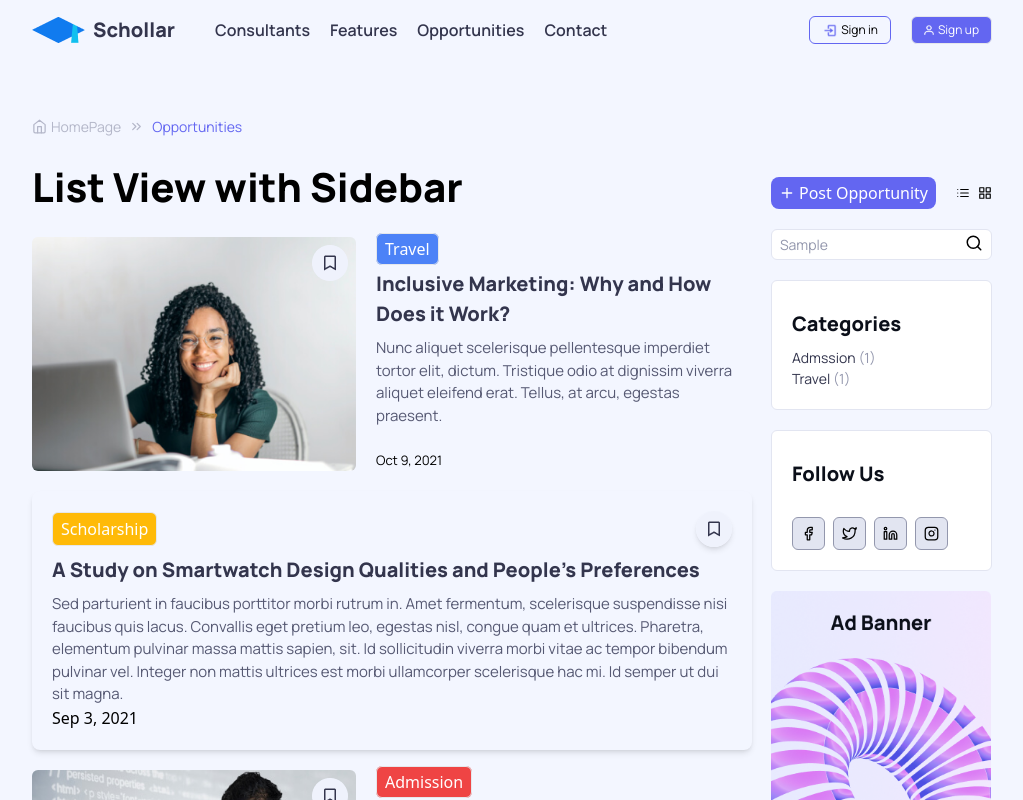
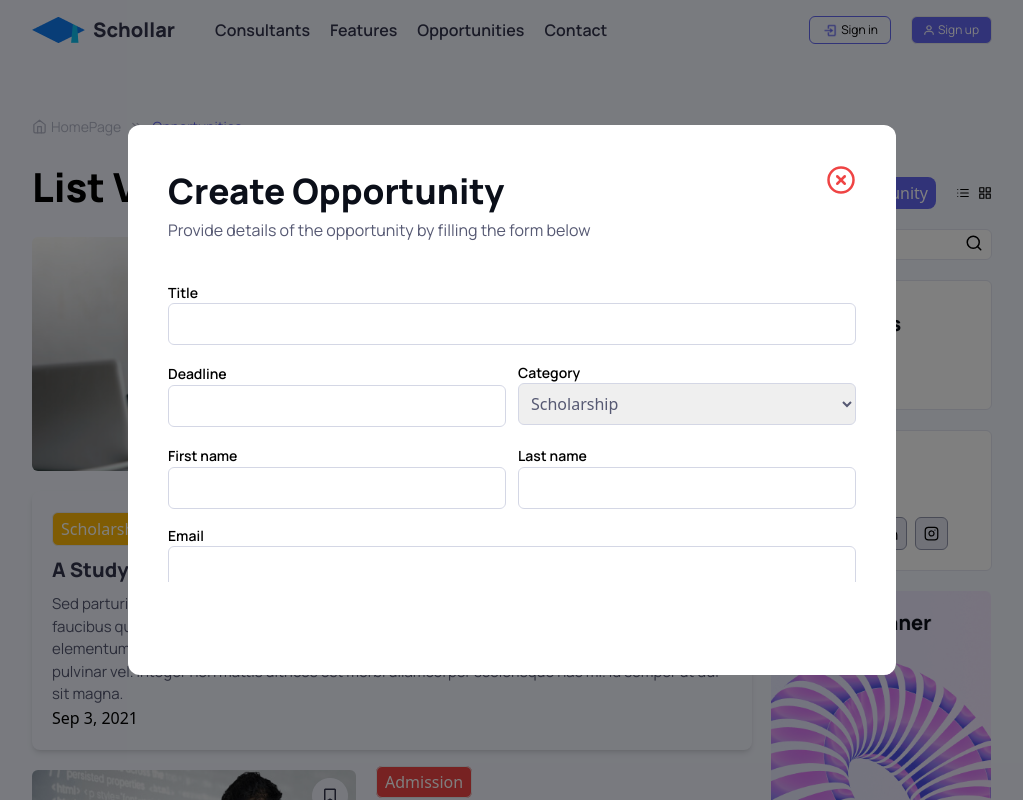
Before and after one commit to Zeddic-SMO/schollar-frontend, a React (Vite) app: page /opportuities in a window 1280 px wide. Both pictures are taken after typing "Sample" into the empty fields and a click on the button "Post Opportunity". Shown: the top 800 px of the page, without its empty margins (128-1151 px from the left). Built offline with nearby package versions, Linux system fonts and the light colour scheme; the HTML template or start-up script is replaced by a standard one.

Commit message:
Create Opportunities Screen

```diff
--- /dev/null
+++ b/src/components/Elements/Modal.jsx
@@ -0,0 +1,11 @@
+const Modal = (props) => {
+  return (
+    <>
+      <div className="fixed inset-0 z-50 bg-[black] bg-opacity-50 flex justify-center items-center">
+        {props.children}
+      </div>
+    </>
+  );
+};
+
+export default Modal;
--- /dev/null
+++ b/src/components/Opportunities/CreateOpportunities.jsx
@@ -0,0 +1,255 @@
+import { XCircle } from "react-feather";
+
+const CreateOpportunities = ({ SetOpen }) => {
+  return (
+    <div className="bg-white p-10 rounded-xl w-[60%] h-[550px] relative">
+      <XCircle
+        size={30}
+        className="absolute right-10 text-red-500 cursor-pointer"
+        onClick={() => SetOpen(false)}
+      />
+      <div className="mb-10">
+        <h1 className="text-[35px] font-ManropeExtraBold text-BrandGray900">
+          Create Opportunity
+        </h1>
+        <h3 className="text-[16px] font-ManropeRegular text-BrandGray700">
+          Provide details of the opportunity by filling the form below
+        </h3>
+      </div>
+
+      {/* form */}
+      <div className="max-h-[300px] overflow-y-auto">
+        {/* Title */}
+        <div className="pb-4">
+          <label
+            htmlFor="Title"
+            className="block font-ManropeSemiBold text-[14px]"
+          >
+            Title
+          </label>
+          <input
+            type="text"
+            id="Title"
+            className="outline-none border-[1px] rounded-md border-BrandGray400 text-BrandGray700 p-2 w-full"
+          />
+        </div>
+
+        {/* Deadline and category */}
+        <div className="flex items-center gap-3 pb-4">
+          <div className="w-1/2">
+            <label
+              htmlFor="Deadline"
+              className="font-ManropeSemiBold text-[14px]"
+            >
+              Deadline
+            </label>
+            <input
+              type="text"
+              id="Deadline"
+              className="outline-none border-[1px] rounded-md border-BrandGray400 text-BrandGray700 p-2 w-full"
+            />
+          </div>
+
+          <div className="w-1/2">
+            <label
+              htmlFor="Category"
+              className="font-ManropeSemiBold text-[14px] block"
+            >
+              Category
+            </label>
+            <select
+              name=""
+              id="category"
+              className="outline-none border-[1px] rounded-md border-BrandGray400 text-BrandGray700 p-2 w-full"
+            >
+              <option value="">Scholarship</option>
+            </select>
+          </div>
+        </div>
+
+        {/* First and Last Name */}
+        <div className="flex  items-center gap-3 pb-4">
+          <div className="w-1/2">
+            <label
+              htmlFor="firstname"
+              className="font-ManropeSemiBold text-[14px]"
+            >
+              First name
+            </label>
+            <input
+              type="text"
+              id="firstname"
+              className="outline-none border-[1px] rounded-md border-BrandGray400 text-BrandGray700 p-2 w-full"
+            />
+          </div>
+
+          <div className="w-1/2">
+            <label
+              htmlFor="lastname"
+              className="font-ManropeSemiBold text-[14px]"
+            >
+              Last name
+            </label>
+            <input
+              type="text"
+              id="lastname"
+              className="outline-none border-[1px] rounded-md border-BrandGray400 text-BrandGray700 p-2 w-full"
+            />
+          </div>
+        </div>
+
+        {/* Email */}
+        <div className="pb-4">
+          <label
+            htmlFor="email"
+            className="block font-ManropeSemiBold text-[14px]"
+          >
+            Email
+          </label>
+          <input
+            type="text"
+            id="email"
+            className="outline-none border-[1px] rounded-md border-BrandGray400 text-BrandGray700 p-2 w-full"
+          />
+        </div>
+
+        {/*  Opportunity Description */}
+        <div className="pb-4">
+          <label
+            htmlFor="Description"
+            className="block font-ManropeSemiBold text-[15px]"
+          >
+            Opportunity Description
+          </label>
+          <textarea
+            name="Description"
+            id="Description"
+            cols="30"
+            rows="5"
+            className="w-full rounded-md outline-none p-2 border-[1px] border-BrandGray400 text-BrandGray700"
+          ></textarea>
+        </div>
+
+        {/* How to Apply */}
+        <div className="pb-4">
+          <label
+            htmlFor="apply"
+            className="block font-ManropeSemiBold text-[14px]"
+          >
+            How to Apply
+          </label>
+          <input
+            type="text"
+            id="apply"
+            placeholder="Paste application link or email"
+            className="outline-none border-[1px] rounded-md border-BrandGray400 text-BrandGray700 p-2 w-full"
+          />
+        </div>
+
+        {/* Deadline and category */}
+        <div className="flex items-center gap-3 pb-4">
+          <div className="w-1/2">
+            <label
+              htmlFor="Eligibility_Region"
+              className="font-ManropeSemiBold text-[14px] block"
+            >
+              Eligibility Region
+            </label>
+            <select
+              name=""
+              id="Eligibility_Region"
+              className="outline-none border-[1px] rounded-md border-BrandGray400 text-BrandGray700 p-2 w-full"
+            >
+              <option value="">America</option>
+              <option value="">Asia</option>
+            </select>
+          </div>
+
+          <div className="w-1/2">
+            <label
+              htmlFor="Benefits"
+              className="font-ManropeSemiBold text-[14px]"
+            >
+              Benefits
+            </label>
+            <input
+              type="text"
+              id="Benefits"
+              placeholder="Salary, Price, Advantages, Scholarship value etc."
+              className="outline-none border-[1px] rounded-md border-BrandGray400 text-BrandGray700 p-2 w-full"
+            />
+          </div>
+        </div>
+
+        {/* Who is eligible to apply (Selection criteria) */}
+        <div className="pb-4">
+          <label
+            htmlFor="Eligibilty"
+            className="block font-ManropeSemiBold text-[14px]"
+          >
+            Eligibilty
+          </label>
+          <input
+            type="text"
+            id="Eligibilty"
+            placeholder="Who is eligible to apply (Selection criteria)"
+            className="outline-none border-[1px] rounded-md border-BrandGray400 text-BrandGray700 p-2 w-full"
+          />
+        </div>
+
+        {/* Fully, Partly or Non-funded or N/A */}
+        <div className="pb-5">
+          <label
+            htmlFor="Funded"
+            className="block font-ManropeSemiBold text-[14px]"
+          >
+            Funded?
+          </label>
+          <input
+            type="text"
+            id="Funded"
+            placeholder="Fully, Partly or Non-funded or N/A"
+            className="outline-none border-[1px] rounded-md border-BrandGray400 text-BrandGray700 p-2 w-full"
+          />
+        </div>
+
+        {/* Upload Featured Image (JPEG/PNG/JPG) */}
+        <div className="mb-5">
+          <p className="font-ManropeSemiBold text-[14px]">
+            Upload Featured Image (JPEG/PNG/JPG)
+          </p>
+          <label
+            htmlFor="fileInput"
+            className="border-[1px] rounded-md border-BrandGray400 text-BrandGray700 p-2 flex items-center justify-between"
+          >
+            <span className="font-ManropeRegular">
+              Choose file to upload (Max 1MB)
+            </span>
+            <span className="bg-BrandGray200 px-5 py-1 rounded-md font-ManropeSemiBold text-BrandGray800">
+              Browse file
+            </span>
+          </label>
+          <input type="file" id="fileInput" className="hidden" />
+        </div>
+
+        {/* accept promotion ads subscription */}
+        <div className="mb-5 flex items-center gap-3">
+          <input type="checkbox" id="ads" />
+          <label
+            htmlFor="ads"
+            className="font-ManropeSemiBold text-[14px] text-BrandGray700"
+          >
+            I would like to promote this Ad (Schollar will email pricing to you)
+          </label>
+        </div>
+
+        {/* Submit button */}
+        <button className="w-full bg-BrandPrimary py-2 text-center text-white rounded-md mpb-4">
+          Submit
+        </button>
+      </div>
+    </div>
+  );
+};
+
+export default CreateOpportunities;
--- a/src/components/Opportunities/Opportunities.jsx
+++ b/src/components/Opportunities/Opportunities.jsx
@@ -4,10 +4,14 @@ import Header from "../Navigation/Header";
 import { ChevronsRight, Home } from "react-feather";
 import SideBar from "./SideBar";
 import MainSection from "./MainSection";
+import { useState } from "react";
+import Modal from "../Elements/Modal";
+import CreateOpportunities from "./CreateOpportunities";
 
 const Opportunities = () => {
+  const [Open, SetOpen] = useState(false);
   return (
-    <div className="bg-BrandGray100">
+    <div className="bg-BrandGray100 relative">
       <Header />
       <div className="px-10 md:px-40 py-14 ">
         {/* Back to Home page */}
@@ -31,9 +35,16 @@ const Opportunities = () => {
         {/* The main section */}
         <main className="flex items-center relative">
           <MainSection />
-          <SideBar />
+          <SideBar SetOpen={SetOpen} />
         </main>
       </div>
+
+      {/* Create Opportunities modal */}
+      {Open && (
+        <Modal>
+          <CreateOpportunities SetOpen={SetOpen} />
+        </Modal>
+      )}
       <Footer />
     </div>
   );
--- a/src/components/Opportunities/SideBar.jsx
+++ b/src/components/Opportunities/SideBar.jsx
@@ -10,12 +10,15 @@ import {
 } from "react-feather";
 import ads_banner from "../../assets/media/images/opportunities/banner.png";
 
-const SideBar = () => {
+const SideBar = ({ SetOpen }) => {
   return (
     <div className="w-[25%]">
       <div className="absolute top-10 right-0">
         <div className="flex gap-5 justify-between">
-          <button className="flex items-center gap-1 py-1 px-2 bg-BrandPrimary rounded-lg text-white">
+          <button
+            className="flex items-center gap-1 py-1 px-2 bg-BrandPrimary rounded-lg text-white"
+            onClick={() => SetOpen(true)}
+          >
             <Plus size={16} /> Post Opportunity
           </button>
           <div className="flex items-center gap-2">
@@ -28,7 +31,7 @@ const SideBar = () => {
           <input
             type="text"
             placeholder="Search the blog..."
-            className="font-ManropeRegular text-BrandGray600 text-[14px] bg-transparent w-[90%]"
+            className="font-ManropeRegular text-BrandGray600 text-[14px] bg-transparent w-[90%] outline-none"
           />
           <Search size={18} className="cursor-pointer" />
         </div>
--- a/src/index.css
+++ b/src/index.css
@@ -24,3 +24,18 @@
   -webkit-background-clip: text;
   color: transparent;
 }
+
+/* Scrollbar */
+/* Style for Webkit-based browsers (Chrome, Safari) */
+::-webkit-scrollbar {
+  width: 8px;
+}
+
+::-webkit-scrollbar-thumb {
+  background-color: rgba(0, 0, 0, 0.5);
+  border-radius: 5px;
+}
+
+::-webkit-scrollbar-thumb:hover {
+  background-color: #6366f1;
+}
```
